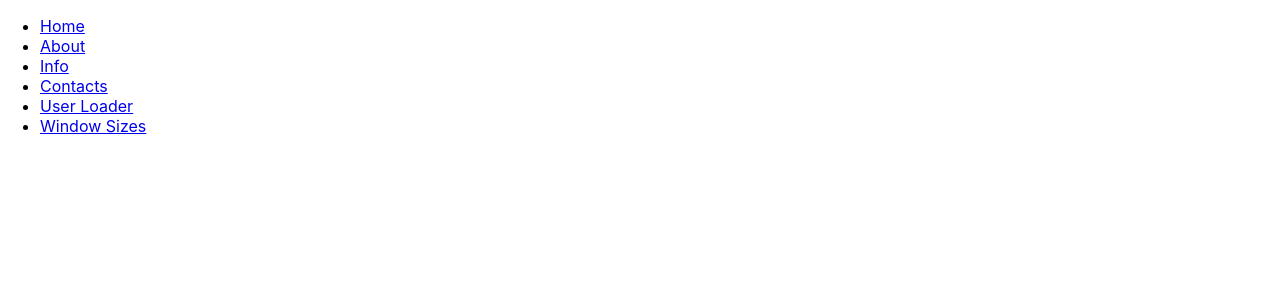
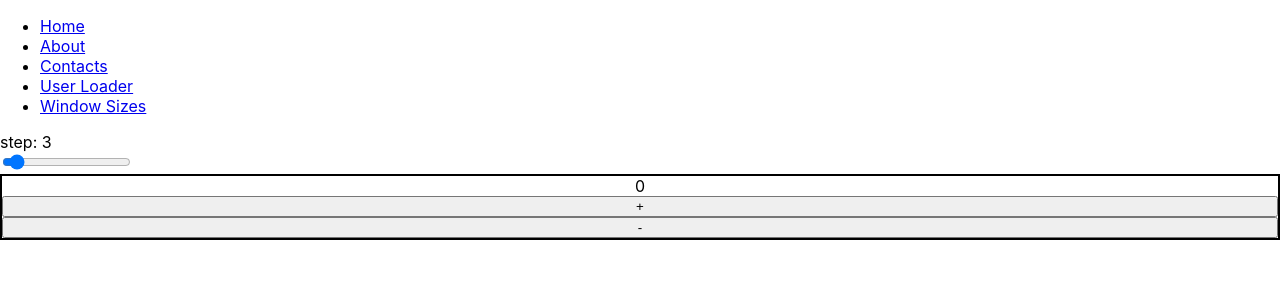
Before and after one commit to fccourses/fd-react-app, a React (Create React App) app: page /count in a window 1280 px wide. Shown: the top 300 px of the page. Built offline with nearby package versions, Linux system fonts and the light colour scheme.

Commit message:
Add shouldComponentUpdate

```diff
--- a/src/App.js
+++ b/src/App.js
@@ -1,5 +1,6 @@
 import React from 'react';
 import { BrowserRouter, Switch, Route, Link } from 'react-router-dom';
+import CounterPage from './pages/Counter';
 // import ImageWrapper from './components/ImageWrapper';
 // import NamedList from './components/NamedList';
 // import SignInForm from './components/SignInForm';
@@ -24,9 +25,6 @@ const App = props => {
             <Link to='/about'>About</Link>
           </li>
           <li>
-            <Link to='/info'>Info</Link>
-          </li>
-          <li>
             <Link to='/contacts'>Contacts</Link>
           </li>
           <li>
@@ -39,39 +37,21 @@ const App = props => {
       </nav>
 
       <Switch>
-        <Route exact path='/'>
-          <Home />
-        </Route>
-
-        <Route path='/contacts'>
-          <Contacts />
-        </Route>
-
-        <Route path='/users-loader'>
-          <UsersLoader />
-        </Route>
-
-        <Route path={['/about', '/info']} component={About} />
-
-        <Route path='/window'>
-          <WindowSizes />
-        </Route>
+        <Route exact path='/' component={Home} />
+        <Route path='/contacts' component={Contacts} />
+        <Route path='/users-loader' component={UsersLoader} />
+        <Route path='/about' component={About} />
+        <Route path='/window' component={WindowSizes} />
+        <Route path='/count' component={CounterPage} />
+        <Route path='*' component={NotFound} />
       </Switch>
     </BrowserRouter>
   );
 };
 
-const Home = () => {
-  return <div>HOME PAGE</div>;
-};
-
-const Contacts = () => {
-  return <div>Contacts PAGE</div>;
-};
-
-const About = props => {
-  console.log(props);
-  return <div>About PAGE</div>;
-};
+const NotFound = () => <div>404: page not found</div>;
+const Home = () => <div>HOME PAGE</div>;
+const Contacts = () => <div>Contacts PAGE</div>;
+const About = props => <div>About PAGE</div>;
 
 export default App;
--- /dev/null
+++ b/src/components/Counter/Counter.module.scss
@@ -0,0 +1,7 @@
+.wrapper {
+  border: 2px solid black;
+  display: flex;
+  flex-direction: column;
+  font-size: 3 rem;
+  text-align: center;
+}
--- a/src/components/Counter/index.jsx
+++ b/src/components/Counter/index.jsx
@@ -1,52 +1,43 @@
 import React, { Component } from 'react';
+import PropTypes from 'prop-types';
+import styles from './Counter.module.scss';
 
 class Counter extends Component {
   constructor (props) {
     super(props);
-
     this.state = {
-      count: 0,
-      isAdd: true,
+      value: 0,
     };
   }
 
-  handleClick = () => {
-    this.setState((state, props) => {
-      if (state.isAdd) {
-        const newCount = state.count + props.step;
-        return {
-          count: newCount,
-        };
-      } else {
-        const newCount = state.count - props.step;
-        return {
-          count: newCount,
-        };
-      }
-    });
-  };
+  shouldComponentUpdate (nextProps, nextState) {
+    return nextProps.step === this.props.step;
+  }
 
-  changeMode = () => {
-    this.setState({
-      isAdd: !this.state.isAdd,
-    });
-  };
+  increment = () =>
+    this.setState((state, props) => ({ value: state.value + props.step }));
+  decrement = () =>
+    this.setState((state, props) => ({ value: state.value - props.step }));
 
   render () {
-    const { count, isAdd } = this.state;
-    const { step } = this.props;
-
+    const { value } = this.state;
+    console.log('RENDER COUNTER');
     return (
-      <div>
-        <div>ТЕКУЩИЙ СЧЁТ: {count}</div>
-        <div>ШАГ: {step}</div>
-        <button onClick={this.handleClick}>
-          {isAdd ? 'ДОБАВИТЬ' : 'ОТНЯТЬ'}
-        </button>
-        <button onClick={this.changeMode}>ИЗМЕНИТЬ РЕЖИМ</button>
+      <div className={styles.wrapper}>
+        <div>{value}</div>
+        <button onClick={this.increment}>+</button>
+        <button onClick={this.decrement}>-</button>
       </div>
     );
   }
 }
 
+Counter.defaultProps = {
+  step: 10,
+};
+
+Counter.propTypes = {
+  step: PropTypes.number,
+};
+
 export default Counter;
--- /dev/null
+++ b/src/pages/Counter.jsx
@@ -0,0 +1,38 @@
+import React, { Component } from 'react';
+import Counter from '../components/Counter';
+
+class CounterPage extends Component {
+  constructor (props) {
+    super(props);
+    this.state = {
+      step: 3,
+    };
+  }
+
+  handleChange = e => {
+    this.setState({
+      step: Number(e.target.value),
+    });
+  };
+
+  render () {
+    const { step } = this.state;
+    return (
+      <div>
+        step: {step}
+        <div>
+          <input
+            type='range'
+            min='0'
+            max='50'
+            value={step}
+            onChange={this.handleChange}
+          />
+        </div>
+        <Counter step={step} />
+      </div>
+    );
+  }
+}
+
+export default CounterPage;
```
